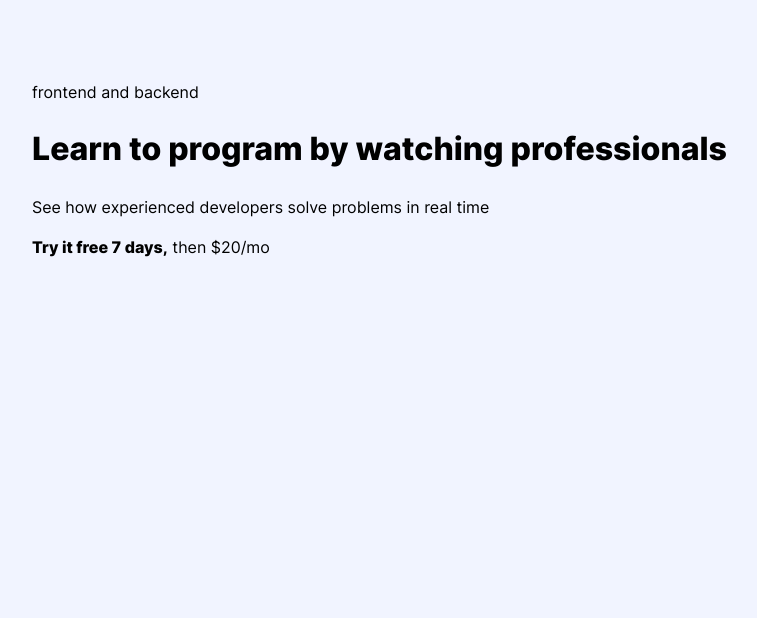
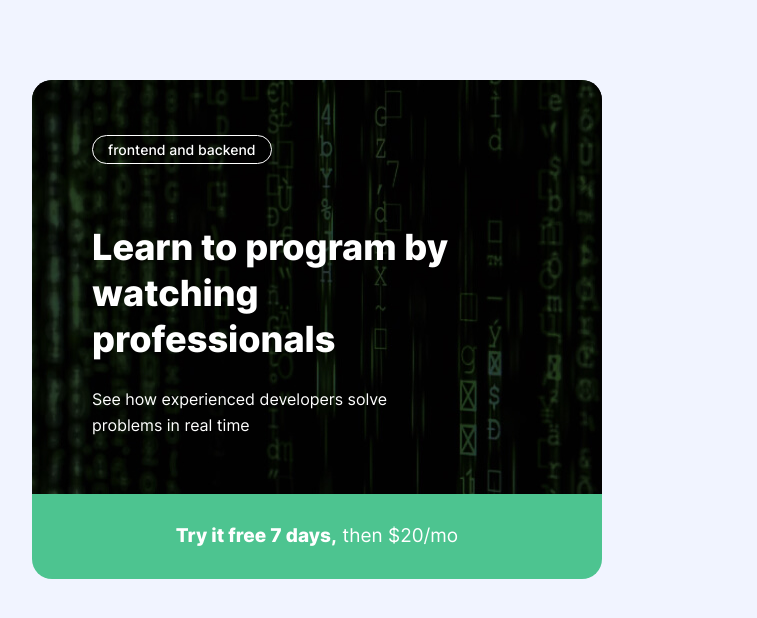
Before and after one commit to NodirXon0609/intro-form, a plain HTML site: page index.html in a window 1280 px wide. Shown: the whole page, without its empty margins (32-789 px from the left). Drawn offline with Linux system fonts and the light colour scheme.

Commit message:
Add hero styles

```diff
--- a/css/styles.css
+++ b/css/styles.css
@@ -2,7 +2,7 @@
 @font-face {
   font-family: "Inter";
   src: url("../fonts/Inter-Bold.woff2") format("woff2"),
-       url("../fonts/Inter-Bold.woff") format("woff");
+  url("../fonts/Inter-Bold.woff") format("woff");
   font-weight: bold;
   font-style: normal;
   font-display: swap;
@@ -11,7 +11,7 @@
 @font-face {
   font-family: "Inter";
   src: url("../fonts/Inter-ExtraBold.woff2") format("woff2"),
-       url("../fonts/Inter-ExtraBold.woff") format("woff");
+  url("../fonts/Inter-ExtraBold.woff") format("woff");
   font-weight: bold;
   font-style: normal;
   font-display: swap;
@@ -20,7 +20,7 @@
 @font-face {
   font-family: "Inter";
   src: url("../fonts/Inter-Medium.woff2") format("woff2"),
-       url("../fonts/Inter-Medium.woff") format("woff");
+  url("../fonts/Inter-Medium.woff") format("woff");
   font-weight: 500;
   font-style: normal;
   font-display: swap;
@@ -29,7 +29,7 @@
 @font-face {
   font-family: "Inter";
   src: url("../fonts/Inter-SemiBold.woff2") format("woff2"),
-       url("../fonts/Inter-SemiBold.woff") format("woff");
+  url("../fonts/Inter-SemiBold.woff") format("woff");
   font-weight: 600;
   font-style: normal;
   font-display: swap;
@@ -38,7 +38,7 @@
 @font-face {
   font-family: "Inter";
   src: url("../fonts/Inter-Regular.woff2") format("woff2"),
-       url("../fonts/Inter-Regular.woff") format("woff");
+  url("../fonts/Inter-Regular.woff") format("woff");
   font-weight: normal;
   font-style: normal;
   font-display: swap;
@@ -102,3 +102,76 @@ img {
   padding-top: 80px;
   padding-bottom: 80px;
 }
+
+
+/* INTRO-PAGE-BEGIN */
+.intro-page {
+  display: flex;
+}
+
+/* HERO-BEGIN */
+.hero {
+  --text-color: #fff;
+  display: flex;
+  flex-direction: column;
+  width: 100%;
+  max-width: 570px;
+  border-radius: 20px;
+  overflow: hidden;
+  color: var(--text-color);
+}
+
+.hero-main {
+  flex-grow: 1;
+  display: flex;
+  flex-direction: column;
+  align-items: flex-start;
+  padding: 55px 60px;
+  background-color: #222;
+  background-image: url("../img/hero-bg.jpg");
+  background-size: cover;
+  background-position: center center;
+  background-repeat: no-repeat;
+}
+
+.hero-badge {
+  padding: 5px 15px;
+  border: 1px solid var(--text-color);
+  margin-bottom: 60px;
+  border-radius: 41px;
+  font-size: 14px;
+  line-height: normal;
+  font-weight: 500;
+}
+
+.hero-heading {
+  width: 100%;
+  max-width: 389px;
+  margin-top: 0;
+  margin-bottom: 25px;
+  font-size: 36px;
+  line-height: 128%;
+}
+
+.hero-text {
+  width: 100%;
+  max-width: 347px;
+  margin: 0;
+  font-size: 16px;
+  line-height: 162%;
+}
+
+.hero-bottom {
+  padding: 28px;
+  background-color: var(--green);
+  font-size: 19px;
+  text-align: center;
+}
+/* HERO-END */
+
+/* REGISTRATION-FORM-BEGIN  */
+
+
+/* REGISTRATION-FORM-END */
+
+/* INTRO-PAGE-END */
```
Also changed, not shown: index.html (+2 -0 lines), img/hero-bg.jpg (added), img/hero-bg@2x.jpg (added).
